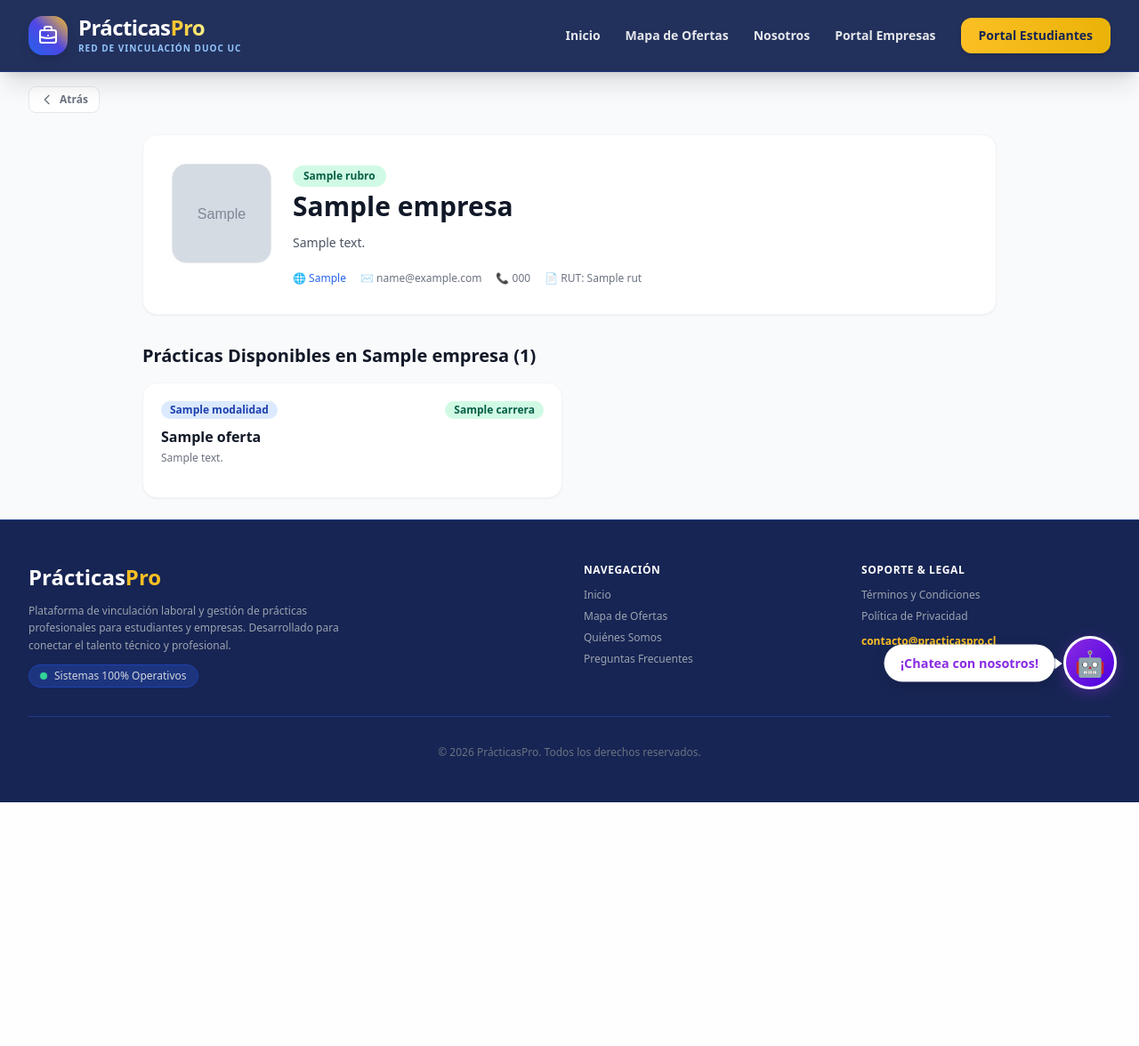
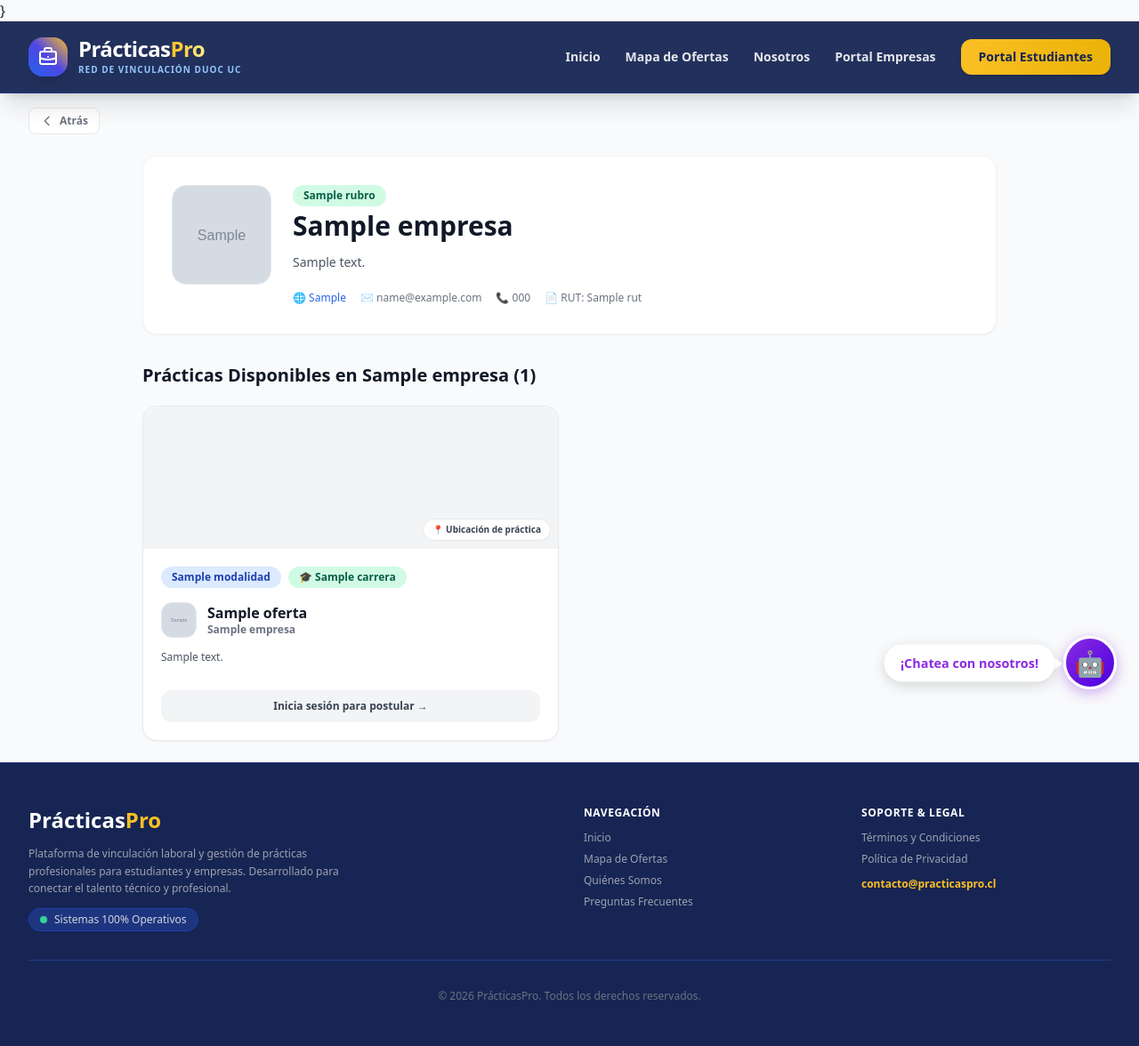
Before and after one commit to tomasPozoo/Pr-cticasPro, a Django app: template templates/ver_perfil_empresa.html in a window 1280 px wide. Shown: the whole page at 89% size. Before the commit the page ends 902 px from the top, so only its background shows below. Run offline with Django 5.2, Linux system fonts and the light colour scheme; the template is opened without the code that fills it: most values are stand-ins (such as "Sample title", 1, 10 or a date in 2020); grey boxes marked "Sample" are stand-in pictures; some libraries are stand-ins or nearby versions.

Commit message:
ajuste mapa en tarjeta oferta

```diff
--- a/templates/ver_perfil_empresa.html
+++ b/templates/ver_perfil_empresa.html
@@ -1,4 +1,4 @@
-{% extends 'base.html' %}
+}{% extends 'base.html' %}
 
 {% block content %}
 <div class="max-w-5xl mx-auto px-4 sm:px-6 lg:px-8 py-6">
@@ -53,37 +53,130 @@
     </div>
 
     <!-- Ofertas Activas de esta Empresa -->
-    <div class="space-y-4">
-        <h2 class="text-xl font-bold text-gray-900">Prácticas Disponibles en {{ empresa.nombre }} ({{ total_ofertas }})</h2>
+    <div class="space-y-5">
+        <div class="flex items-center justify-between">
+            <h2 class="text-xl font-extrabold text-gray-900">
+                Prácticas Disponibles en {{ empresa.nombre }} ({{ total_ofertas }})
+            </h2>
+        </div>
 
         {% if ofertas %}
-        <div class="grid grid-cols-1 md:grid-cols-2 gap-4">
+        <div class="grid grid-cols-1 md:grid-cols-2 gap-6">
             {% for o in ofertas %}
-            <div class="bg-white p-5 rounded-2xl border border-gray-100 shadow-sm hover:shadow-md transition flex flex-col justify-between">
+            <div class="bg-white rounded-2xl border border-gray-200/80 shadow-sm hover:shadow-lg transition-all duration-200 overflow-hidden flex flex-col justify-between group">
+
                 <div>
-                    <div class="flex justify-between items-start gap-2 mb-2">
-                        <span class="bg-blue-100 text-blue-800 text-xs font-bold px-2.5 py-0.5 rounded-full">{{ o.modalidad }}</span>
-                        {% if o.carrera %}
-                        <span class="bg-emerald-100 text-emerald-800 text-xs font-bold px-2.5 py-0.5 rounded-full truncate max-w-[180px]">{{ o.carrera }}</span>
-                        {% endif %}
+                    <!-- Mini Mapa de Ubicación (si tiene coordenadas) o Cabecera Visual -->
+                    {% if o.latitud and o.longitud %}
+                    <div class="relative h-40 w-full bg-gray-100 border-b border-gray-100">
+                        <div id="empresa-oferta-map-{{ forloop.counter }}"
+                             class="w-full h-full z-10 mini-mapa-empresa"
+                             data-lat="{{ o.latitud }}"
+                             data-lng="{{ o.longitud }}"
+                             data-titulo="{{ o.titulo }}"
+                             data-empresa="{{ empresa.nombre }}">
+                        </div>
+                        <span class="absolute bottom-2 right-2 z-20 bg-white/90 backdrop-blur-xs text-gray-700 text-[10px] font-bold px-2.5 py-1 rounded-full shadow-xs border border-gray-200">
+                            📍 Ubicación de práctica
+                        </span>
                     </div>
-                    <h3 class="font-bold text-gray-900 text-base mb-1">{{ o.titulo }}</h3>
-                    <p class="text-gray-500 text-xs line-clamp-2 mb-4">{{ o.descripcion }}</p>
+                    {% else %}
+                    <div class="h-24 bg-gradient-to-r from-brand-950 via-blue-900 to-emerald-900 px-5 flex items-center justify-between">
+                        <span class="text-xs font-bold text-blue-200 uppercase tracking-wider">Vacante Disponible</span>
+                        <span class="text-2xl opacity-80">💼</span>
+                    </div>
+                    {% endif %}
+
+                    <!-- Cuerpo de la Tarjeta -->
+                    <div class="p-5 space-y-3">
+                        <div class="flex flex-wrap items-center gap-2">
+                            <span class="bg-blue-100 text-blue-800 text-xs font-bold px-3 py-1 rounded-full">
+                                {{ o.modalidad }}
+                            </span>
+                            {% if o.carrera %}
+                            <span class="bg-emerald-100 text-emerald-800 text-xs font-bold px-3 py-1 rounded-full truncate max-w-[230px]" title="{{ o.carrera }}">
+                                🎓 {{ o.carrera }}
+                            </span>
+                            {% endif %}
+                        </div>
+
+                        <div class="flex items-center gap-3 pt-1">
+                            <div class="w-10 h-10 rounded-xl bg-gray-50 border border-gray-200 overflow-hidden flex items-center justify-center shrink-0">
+                                {% if empresa.logo_url %}
+                                    <img src="{{ empresa.logo_url }}" alt="{{ empresa.nombre }}" class="w-full h-full object-cover">
+                                {% else %}
+                                    <span class="text-lg">🏢</span>
+                                {% endif %}
+                            </div>
+                            <div class="min-w-0">
+                                <h3 class="font-extrabold text-gray-900 text-base leading-snug group-hover:text-blue-600 transition truncate">
+                                    {{ o.titulo }}
+                                </h3>
+                                <p class="text-xs font-semibold text-gray-500 truncate">{{ empresa.nombre }}</p>
+                            </div>
+                        </div>
+
+                        <p class="text-gray-600 text-xs leading-relaxed line-clamp-3">
+                            {{ o.descripcion }}
+                        </p>
+                    </div>
                 </div>
-                {% if request.session.user_rol == 'estudiante' %}
-                <a href="{% url 'oferta_detail' o.id %}" class="block text-center bg-gray-50 hover:bg-blue-600 hover:text-white text-gray-700 font-bold py-2 rounded-xl text-xs transition">
-                    Ver Oferta →
-                </a>
-                {% endif %}
+
+                <!-- Pie de Tarjeta -->
+                <div class="px-5 pb-5 pt-2">
+                    {% if request.session.user_rol == 'estudiante' %}
+                    <a href="{% url 'oferta_detail' o.id %}"
+                       class="block text-center bg-blue-600 hover:bg-blue-700 text-white font-bold py-2.5 px-4 rounded-xl text-xs transition shadow-xs">
+                        Ver Detalle y Postular →
+                    </a>
+                    {% elif not request.session.user_id %}
+                    <a href="{% url 'login' %}"
+                       class="block text-center bg-gray-100 hover:bg-blue-600 hover:text-white text-gray-700 font-bold py-2.5 px-4 rounded-xl text-xs transition">
+                        Inicia sesión para postular →
+                    </a>
+                    {% endif %}
+                </div>
+
             </div>
             {% endfor %}
         </div>
         {% else %}
-        <p class="text-sm text-gray-500 bg-white p-6 rounded-xl border border-gray-100 text-center">
-            Esta empresa no tiene otras prácticas vigentes en este momento.
-        </p>
+        <div class="bg-white p-10 rounded-2xl border border-gray-100 text-center space-y-2">
+            <div class="text-3xl">📭</div>
+            <p class="text-sm font-semibold text-gray-700">Esta empresa no tiene prácticas vigentes en este momento.</p>
+        </div>
         {% endif %}
     </div>
 
 </div>
 {% endblock %}
+
+{% block extra_js %}
+<script>
+document.addEventListener('DOMContentLoaded', function () {
+    const mapas = document.querySelectorAll('.mini-mapa-empresa');
+    mapas.forEach(function (el) {
+        const lat = parseFloat((el.dataset.lat || '').replace(',', '.'));
+        const lng = parseFloat((el.dataset.lng || '').replace(',', '.'));
+        if (isNaN(lat) || isNaN(lng)) return;
+
+        const mapa = L.map(el.id, {
+            zoomControl: false,
+            scrollWheelZoom: false,
+            dragging: false,
+            doubleClickZoom: false,
+            boxZoom: false
+        }).setView([lat, lng], 15);
+
+        L.tileLayer('https://server.arcgisonline.com/ArcGIS/rest/services/World_Street_Map/MapServer/tile/{z}/{y}/{x}', {
+            maxZoom: 19,
+            attribution: '&copy; Esri'
+        }).addTo(mapa);
+
+        L.marker([lat, lng]).addTo(mapa).bindPopup(
+            `<strong>${el.dataset.titulo}</strong><br><span style="font-size:11px;color:#475569;">${el.dataset.empresa}</span>`
+        );
+    });
+});
+</script>
+{% endblock %}
```
